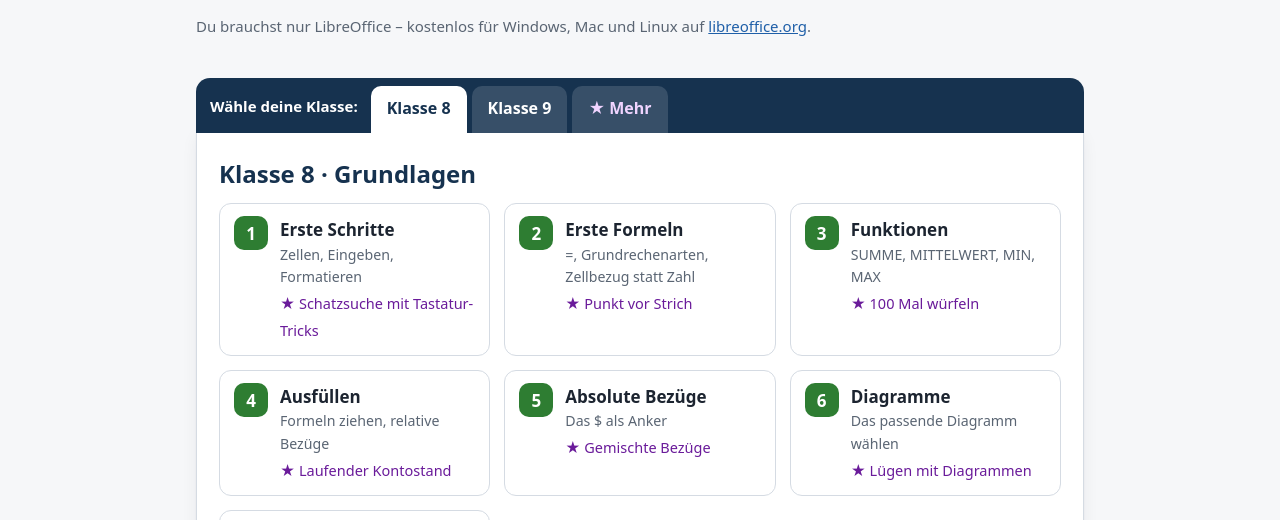
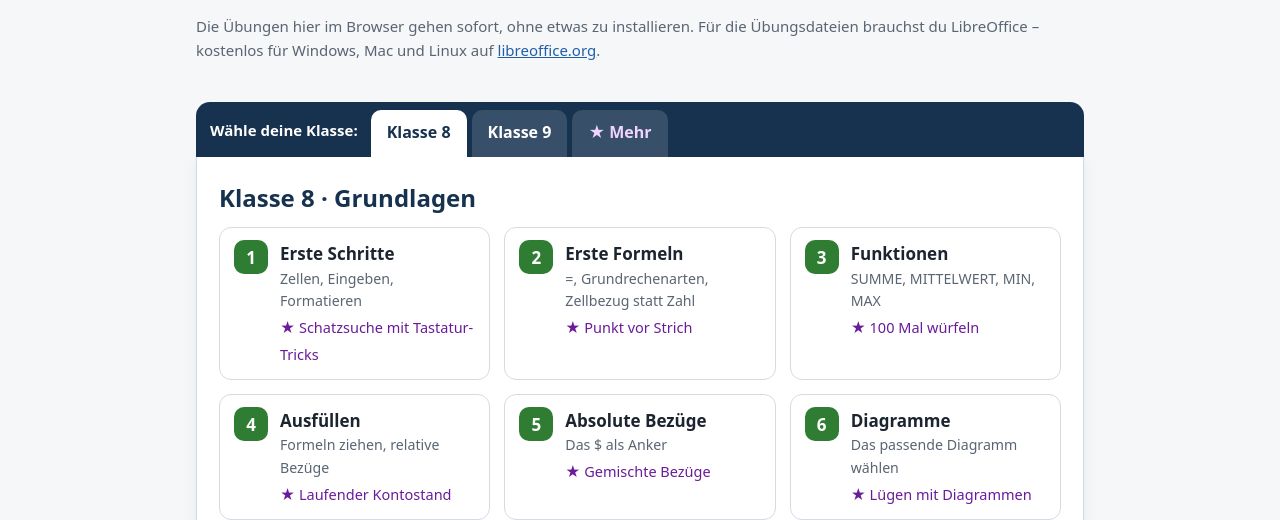
Before and after one commit to baumlaube/calc-course, a plain HTML site: page index.html in a window 1280 px wide. Shown: the part 243-763 px from the top of the page. Drawn offline with Linux system fonts and the light colour scheme.

Commit message:
Stand 23.11.2026
Projektstand a089e8f Startseite: Hinweis stellt klar, dass die Browser-Übungen ohne Installation gehen; LibreOffice nur für die Übungsdateien

Co-Authored-By: Claude Opus 5.5 <noreply@anthropic.com>

```diff
--- a/index.html
+++ b/index.html
@@ -77,7 +77,7 @@
   <section class="hero" style="padding-top:24px">
     <h1>Tabellenkalkulation lernen – Schritt für Schritt</h1>
     <p class="lead">Hier lernst du LibreOffice Calc Schritt für Schritt. Jeder Baustein hat eine kurze Erklärung, eine Übung hier im Browser und eine Übungsdatei. Die Datei zeigt dir selbst, ob du richtig liegst. Lösungen gibt es auch.</p>
-    <p class="note">Du brauchst nur LibreOffice – kostenlos für Windows, Mac und Linux auf <a href="https://de.libreoffice.org/download/download/">libreoffice.org</a>.</p>
+    <p class="note">Die Übungen hier im Browser gehen sofort, ohne etwas zu installieren. Für die Übungsdateien brauchst du LibreOffice – kostenlos für Windows, Mac und Linux auf <a href="https://de.libreoffice.org/download/download/">libreoffice.org</a>.</p>
   </section>
 
   <nav class="jg-tabs" aria-label="Wähle deine Klasse">
```
